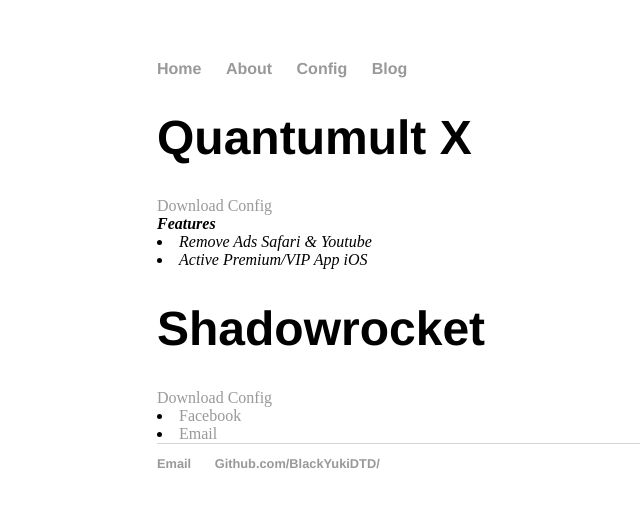
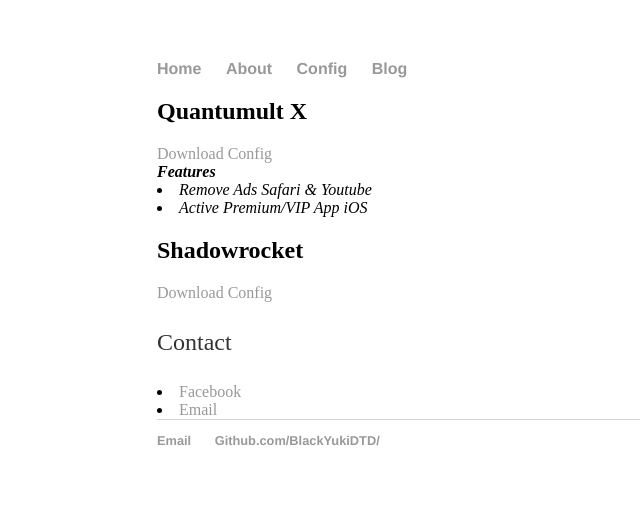
Before and after one commit to BlackYukiDTD/BlackYukiDTD.github.io, a Jekyll site: the page built from config/index.html, in a window 1280 px wide. Shown: the top 508 px of the page, without its empty margins (35-675 px from the left). Built offline with Jekyll 4.4.1, drawn with Linux system fonts in a browser that asks for light colours.

Commit message:
Update index.html

```diff
--- a/config/index.html
+++ b/config/index.html
@@ -4,7 +4,8 @@ title: Config Quantumult X & Shadowrocket
 ---
 
 	<div class="config">
-				<h1>Quantumult X</h1><a href="#" class="download" title="Download CV as PDF">Download Config</a>
+				<h2>Quantumult X</h2>
+					<a href="#" class="download" title="Download CV as PDF">Download Config</a>
 					<address>
 					<strong>Features</strong><br>
 					<li>Remove Ads Safari & Youtube<br></li>
@@ -12,7 +13,10 @@ title: Config Quantumult X & Shadowrocket
 					</address>
 
 
-				<h1>Shadowrocket</h1><a href="#" class="download" title="Download CV as PDF">Download Config</a>
+				<h2>Shadowrocket</h2>
+					<a href="#" class="download" title="Download CV as PDF">Download Config</a>
+
+		<p>Contact</p>
 					<li><a href="https://www.facebook.com/duongtien.dat.56">Facebook</a></li>
 					<li><a href="mailto:lil.love195@gmail.com">Email</a></li>
 
```
